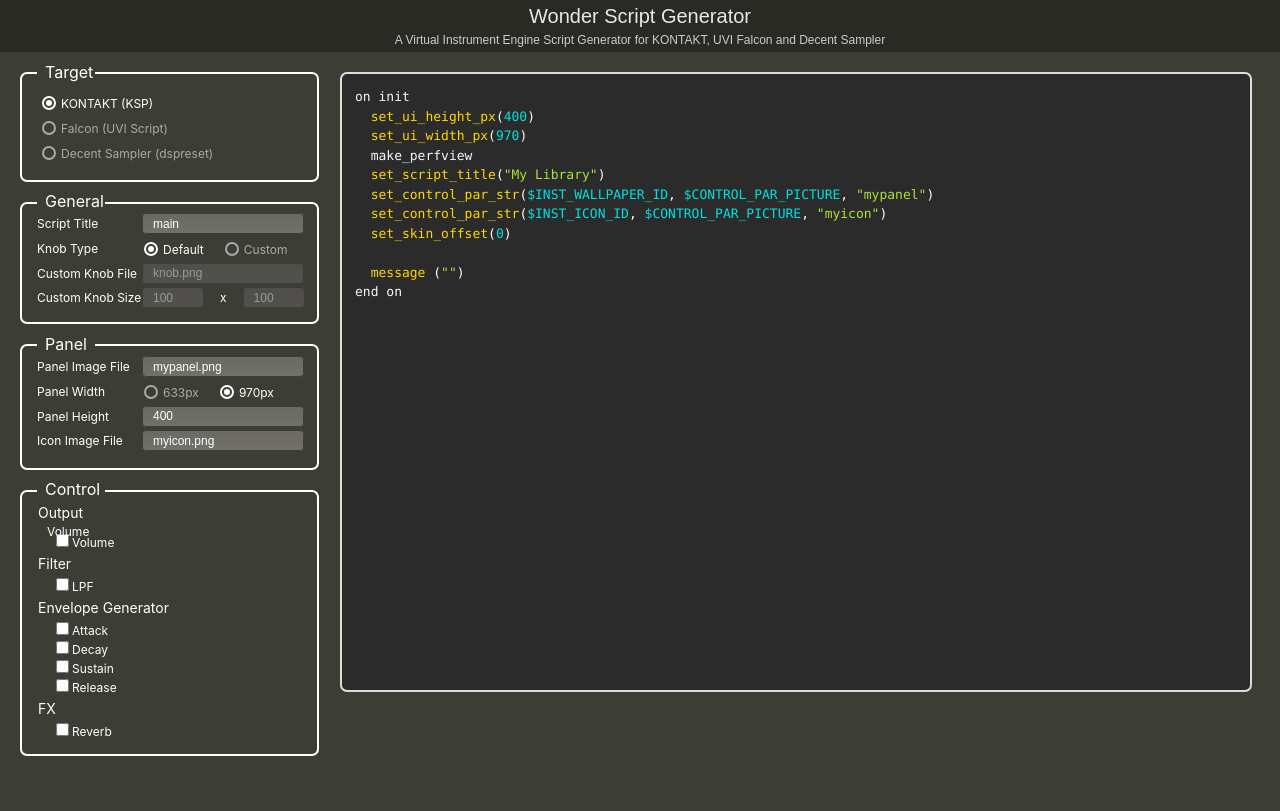
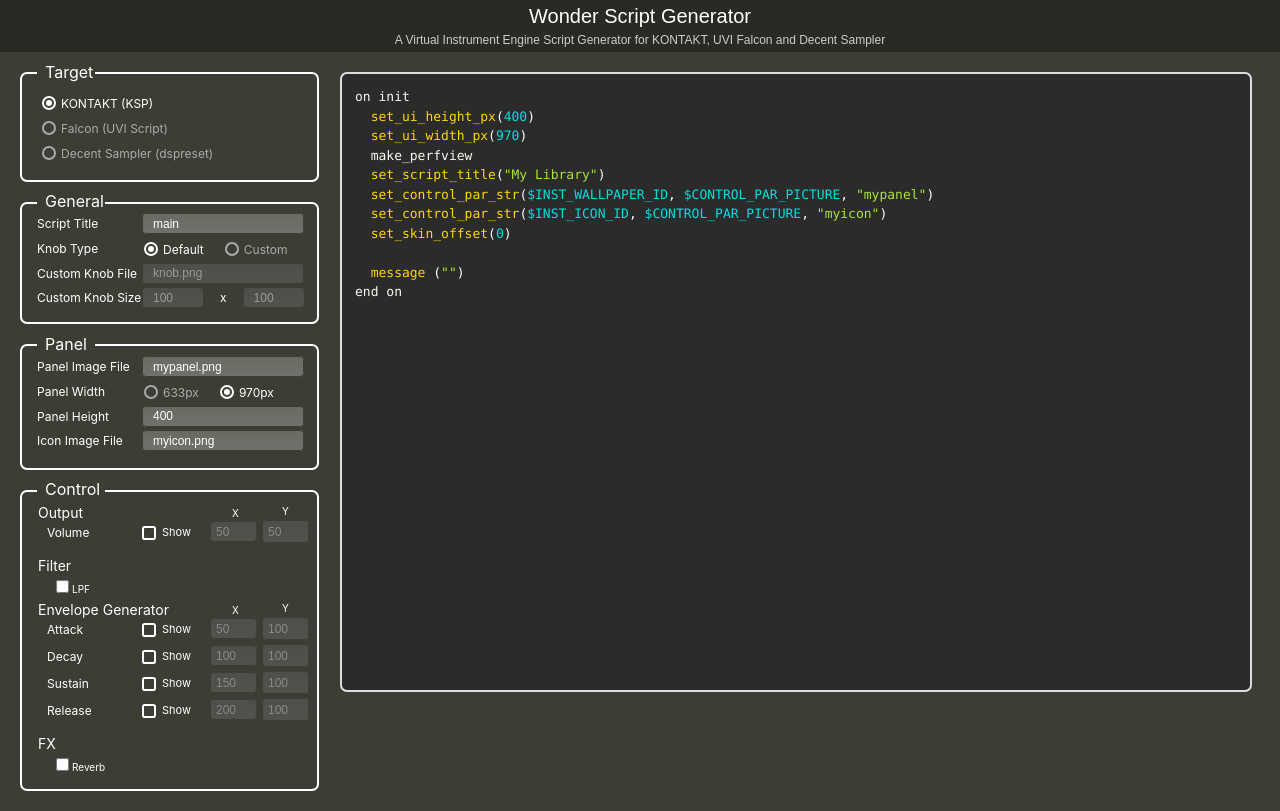
Before and after one commit to aike/WonderScriptGenerator, a React (Create React App) app: page / in a window 1280 px wide. Built offline with nearby package versions, Linux system fonts and the light colour scheme.

Commit message:
add CSS definitions

```diff
--- a/src/App.css
+++ b/src/App.css
@@ -26,7 +26,7 @@
 }
 
 #title {
-  color: #E8E8E8;
+  color: white;
 }
 
 #subtitle {
@@ -384,3 +384,162 @@
 .ControlVRadio input[type=radio]:checked ~ label{
   color: white;
 }
+
+
+
+
+
+.ControlCheck {
+  /*  background-color: #666; */
+    color: white;
+    display: inline;
+    position: relative;
+    padding: 0px 10px 0px 10px;
+    margin: 0px 0px 0px 0px;
+    top: -15px;
+    left: 90px;
+  }
+
+  .ControlCheck input[type=checkbox]{
+    position: absolute;
+    visibility: hidden;
+  }
+
+  .ControlCheck label {
+  /*    background-color: #888; */
+    position: relative;
+    font-size: 11px;
+    top: 5px;
+    left: -10px;
+    padding: 0px 0px 0px 20px;
+    z-index: 9;
+    cursor: pointer;
+    transition: all 0.1s linear;
+  }
+
+  .ControlCheck:hover label{
+    color: #FFFFFF;
+  }
+
+  .ControlCheck .CheckMark {
+    display: inline-block;
+    position: absolute;
+    border: 2px solid white;
+    border-radius: 20%;
+    height: 10px;
+    width: 10px;
+    top: 5px;
+    left: 0px;
+    z-index: 5;
+    transition: border .1s linear;
+    -webkit-transition: border .1s linear;
+  }
+
+  .ControlCheck:hover .CheckMark {
+    border: 2px solid #FFFFFF;
+  }
+
+  .ControlCheck .CheckMark::before {
+    display: inline-block;
+    position: absolute;
+    content: '';
+    border-radius: 20%;
+    height: 6px;
+    width: 6px;
+    top: 2px;
+    left: 2px;
+    margin: auto;
+    transition: background 0.1s linear;
+    -webkit-transition: background 0.1s linear;
+  }
+
+  .ControlCheck input[type=checkbox]:checked ~ .CheckMark {
+    border: 2px solid white;
+  }
+
+  .ControlCheck input[type=checkbox]:checked ~ .CheckMark::before{
+    background: white;
+  }
+
+  .ControlCheck input[type=checkbox]:checked ~ label{
+    color: white;
+  }
+
+  li {
+    font-size: 10px;
+    text-align: left;
+  }
+
+  .ControlLabelXY {
+    background-color: #888;
+  position: relative;
+  top: 0px;
+  left: 0px;
+  height: 15px;
+  width: 170px;
+  color: #eee;
+  text-align: left;
+  font-size: 12px;
+  margin: 0px 0px 0px 0px;
+  padding: 0px 0px 0px 0px;
+}
+
+
+.ControlXY_X {
+  position: relative;
+  display: block;
+  top: -28px;
+  left: 158px;
+  width: 40px;
+  height: 15px;
+  color: white;
+  background-image: linear-gradient(#6a6962, #71706b);
+  font-size: 12px;
+  margin: 0px 0px -16px 0px;
+  padding: 2px 0px 2px 5px;
+  border: 1px solid #3C3D34;
+  border-radius: 4px;
+}
+
+.ControlXY_X:disabled {
+  color: #888;
+  background-image: linear-gradient(#4f4e4b, #52514c);
+}
+
+
+.ControlXY_Y {
+  position: relative;
+  display: block;
+  top: -34px;
+  left: 210px;
+  width: 40px;
+  height: 15px;
+  color: white;
+  background-image: linear-gradient(#6a6962, #71706b);
+  font-size: 12px;
+  margin: 0px 0px -25px 0px;
+  padding: 3px 0px 3px 5px;
+  border: 1px solid #3C3D34;
+  border-radius: 4px;
+}
+
+.ControlXY_Y:disabled {
+  color: #888;
+  background-image: linear-gradient(#4f4e4b, #52514c);
+}
+
+.XY_X {
+  position: relative;
+  font-size: 10px;
+  left: 190px;
+  top: -14px;
+  margin-bottom: -18px;
+}
+
+.XY_Y {
+  position: relative;
+  font-size: 10px;
+  left: 240px;
+  top: -10px;
+  margin-bottom: -5px;
+}
--- a/src/App.js
+++ b/src/App.js
@@ -19,10 +19,20 @@
       knob_type: 'default',
       custom_knob: 'knob.png',
       volume: false,
+      volume_x: "50",
+      volume_y: "50",
       attack: false,
+      attack_x: "50",
+      attack_y: "100",
       decay: false,
+      decay_x: "100",
+      decay_y: "100",
       sustain: false,
+      sustain_x: "150",
+      sustain_y: "100",
       release: false,
+      release_x: "200",
+      release_y: "100",
       code: 'on init\n\nend on\n'
     };
 
@@ -127,7 +137,7 @@
         <div className="frame">
           <h1 className="h1_80">General</h1>
           <div class="ControlLabel">Script Title</div>
-          <input class="ControlText" type="text" id="script_title" value={this.state.script_title} onChange={this.onChange2} />
+          <input class="ControlText" type="text" id="script_title" value={this.state.script_title} onChange={this.onChange2} disabled={this.state.target!=='ksp'}/>
 
           <div class="ControlLabelRadio">Knob Type</div>
           <div class="ControlRadio"><input type="radio" class="Radio" name="knob_type" id="r2_1" value="default" checked={this.state.knob_type==="default"} onChange={this.onChange3} /><label class="RadioLabel" htmlFor="r2_1">Default</label><div class="RadioMark"></div></div>
@@ -167,20 +177,55 @@
         <div className="frame">
           <h1 className="h1_80">Control</h1>
           <h2>Output</h2>
+          <div className="XY_X">X</div>
+          <div className="XY_Y">Y</div>
           <ul>
-            <li><div class="ControlLabel">Volume</div></li>
-            <li><input type="checkbox" id="volume"  checked={this.state.volume}  onChange={this.onChange} /><label htmlFor="volume">Volume</label></li>
+            <li>
+              <div class="ControlLabelRadio">Volume</div>
+              <div class="ControlCheck"><input type="checkbox" class="Check" id="volume" checked={this.state.volume} onChange={this.onChange}/>
+              <label class="CheckLabel" for="volume">Show</label><div class="CheckMark"></div></div>
+              <input class="ControlXY_X" type="number" value={this.state.volume_x} disabled={!this.state.volume}/>
+              <input class="ControlXY_Y" type="number" value={this.state.volume_x} disabled={!this.state.volume}/>
+            </li>
           </ul>
           <h2>Filter</h2>
           <ul>
             <li><input type="checkbox" id="lpf"  checked={this.state.lpf}  onChange={this.onChange} /><label htmlFor="lpf">LPF</label></li>
           </ul>
           <h2>Envelope Generator</h2>
+          <div className="XY_X">X</div>
+          <div className="XY_Y">Y</div>
           <ul>
-            <li><input type="checkbox" id="attack"  checked={this.state.attack}  onChange={this.onChange} /><label htmlFor="attack">Attack</label></li>
-            <li><input type="checkbox" id="decay"   checked={this.state.decay}   onChange={this.onChange} /><label htmlFor="decay">Decay</label></li>
-            <li><input type="checkbox" id="sustain" checked={this.state.sustain} onChange={this.onChange} /><label htmlFor="sustain">Sustain</label></li>
-            <li><input type="checkbox" id="release" checked={this.state.release} onChange={this.onChange} /><label htmlFor="release">Release</label></li>
+            <li>
+              <div class="ControlLabelRadio">Attack</div>
+              <div class="ControlCheck"><input type="checkbox" class="Check" id="attack" checked={this.state.attack} onChange={this.onChange}/>
+              <label class="CheckLabel" for="attack">Show</label><div class="CheckMark"></div></div>
+              <input class="ControlXY_X" type="number" id="attack_x" value={this.state.attack_x} disabled={!this.state.attack}/>
+              <input class="ControlXY_Y" type="number" id="attack_y" value={this.state.attack_y} disabled={!this.state.attack}/>
+            </li>
+            <li>
+              <div class="ControlLabelRadio">Decay</div>
+              <div class="ControlCheck"><input type="checkbox" class="Check" id="decay" checked={this.state.decay} onChange={this.onChange}/>
+              <label class="CheckLabel" for="decay">Show</label><div class="CheckMark"></div></div>
+              <input class="ControlXY_X" type="number" id="decay_x" value={this.state.decay_x} disabled={!this.state.decay}/>
+              <input class="ControlXY_Y" type="number" id="decay_y" value={this.state.decay_y} disabled={!this.state.decay}/>
+            </li>
+            <li>
+              <div class="ControlLabelRadio">Sustain</div>
+              <div class="ControlCheck"><input type="checkbox" class="Check" id="sustain" checked={this.state.sustain} onChange={this.onChange}/>
+              <label class="CheckLabel" for="sustain">Show</label><div class="CheckMark"></div></div>
+              <input class="ControlXY_X" type="number" id="sustain_x" value={this.state.sustain_x} disabled={!this.state.sustain}/>
+              <input class="ControlXY_Y" type="number" id="sustain_y" value={this.state.sustain_y} disabled={!this.state.sustain}/>
+            </li>
+            <li>
+              <div class="ControlLabelRadio">Release</div>
+              <div class="ControlCheck"><input type="checkbox" class="Check" id="release" checked={this.state.release} onChange={this.onChange}/>
+              <label class="CheckLabel" for="release">Show</label><div class="CheckMark"></div></div>
+              <input class="ControlXY_X" type="number" id="release_x" value={this.state.release_x} disabled={!this.state.release}/>
+              <input class="ControlXY_Y" type="number" id="release_y" value={this.state.release_y} disabled={!this.state.release}/>
+            </li>
+
+
           </ul>
           <h2>FX</h2>
           <ul>
```
